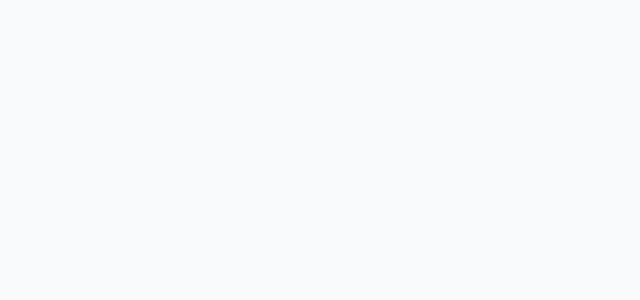
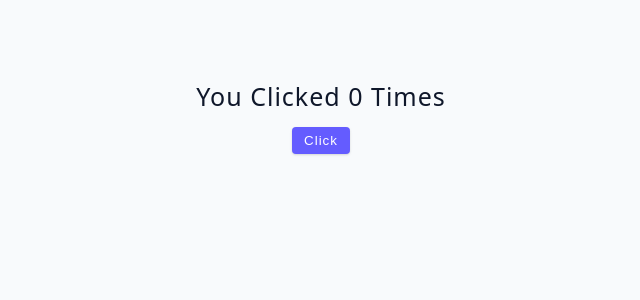
Before and after one commit to Cyrillo46/Advanced-React, a React (Vite) app: page / in a window 1280 px wide. Shown: the top 300 px of the page, without its empty margins (319-959 px from the left). Built offline with nearby package versions, Linux system fonts and the light colour scheme.

Commit message:
button maintains state, updated accordingly

```diff
--- a/src/tutorial/01-useState/starter/02-useState-basics.jsx
+++ b/src/tutorial/01-useState/starter/02-useState-basics.jsx
@@ -3,10 +3,16 @@
 const UseStateBasics = () => {
   const [count, setCount] = useState(0);
 
-  return;
-  <>
-    <h4>You clicked {count} times</h4>;<button>Click</button>
-  </>;
+  const handleClick = () => setCount(count + 1);
+
+  return (
+    <>
+      <h4>You clicked {count} times</h4>
+      <button type="button" className="btn" onClick={handleClick}>
+        Click
+      </button>
+    </>
+  );
 };
 
 export default UseStateBasics;
```
